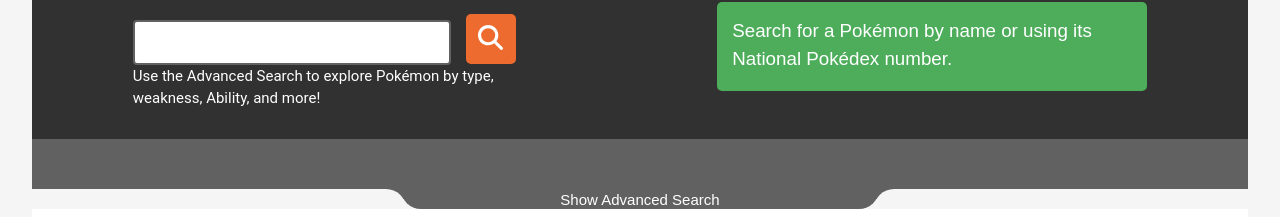
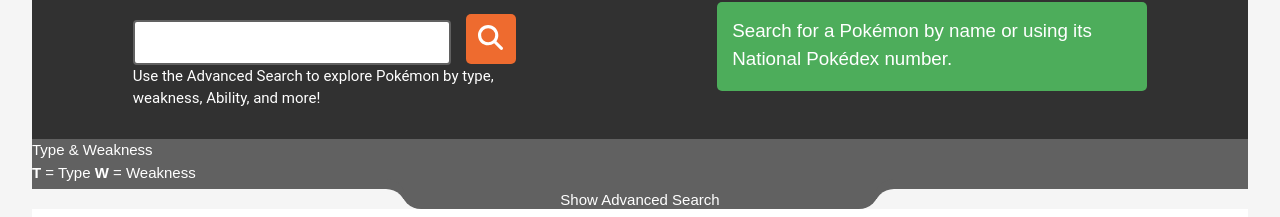
Before and after one commit to lunakid96/pokemon_vuejs, a Vue app in the folder Pokemon/: page /pokedex in a window 1280 px wide. Both pictures are taken after a click on the button "Show Advanced Search". Shown: the part 228-445 px from the top of the page. Built offline with nearby package versions, Linux system fonts and the light colour scheme; no server answers.

Commit message:
Update screen Pokedex

```diff
--- a/Pokemon/src/components/Accordion.vue
+++ b/Pokemon/src/components/Accordion.vue
@@ -1,11 +1,24 @@
 <script>
+export default {
+    data() {
+        return {
+            showFlg: false
+        }
+    },
+    methods: {
+        showContentFunc() {
+            this.showFlg = !this.showFlg;
+        }
+    }
+}
 </script>
 <template>
     <div id="AccordionContainer">
-        <div id="AccordionContent">
+        <div class="AccordionContent" :style="{'display': this.showFlg ? 'none' : 'block'}"></div>
+        <div class="AccordionContent" :style="{'display': !this.showFlg ? 'none' : 'block'}">
             <slot name="content"></slot>
         </div>
-        <button id="AccordionBtn">
+        <button id="AccordionBtn" @click="showContentFunc()">
             <slot name="button"></slot>
         </button>
     </div>
@@ -20,7 +33,7 @@
     align-items: center;
 }
 
-#AccordionContent {
+.AccordionContent {
     background: #616161;
     width: 100%;
     height: calc(100% - 20px);
--- a/Pokemon/src/components/AdvancedSearch.vue
+++ b/Pokemon/src/components/AdvancedSearch.vue
@@ -1,7 +1,51 @@
-<script></script>
+<script>
+import getService from '../service/commonServices.js';
+export default {
+    data() {
+        return {
+            types: [],
+            abilities: []
+        }
+    },
+    mounted() {
+        this.getPokemonTypes();
+    },
+    methods: {
+        async getPokemonTypes() {
+            this.types = await getService('https://pokeapi.co/api/v2/type?limit=1000&offset=0');
+        }
+    }
+}
+</script>
 <template>
-    <div class="advance-container">
-
+    <div class="advance-container row">
+        <div class="col-span-7">
+            <div class="row type-title">
+                <h2 class="col-span-6">
+                    Type & Weakness
+                </h2>
+                <div class="filter-help col-span-6">
+                    <span>
+                        <strong>T</strong>
+                        =  Type
+                    </span>
+                    <span>
+                        <strong>W</strong>
+                        =  Weakness
+                    </span>
+                </div>
+            </div>
+            <div></div>
+        </div>
+        <div class="col-span-5"></div>
     </div>
 </template>
-<style scoped></style>
+<style scoped>
+.advance-container {
+    width: 100%;
+}
+
+.type-title {
+    color: #fff;
+}
+</style>
--- a/Pokemon/src/views/PokedexView.vue
+++ b/Pokemon/src/views/PokedexView.vue
@@ -3,11 +3,12 @@
 import getService from '../service/commonServices.js';
 import Pokedex from '../components/Pokedex.vue';
 import Dropdown from '../components/Dropdown.vue';
+import AdvancedSearch from '../components/AdvancedSearch.vue';
 // Load the full build.
 import _ from 'lodash';
 
 export default {
-    components: { Accordion, Pokedex, Dropdown },
+    components: { Accordion, Pokedex, Dropdown, AdvancedSearch },
     data() {
         return {
             result: null,
@@ -86,7 +87,7 @@
         <div id="AdvancedSearch">
             <Accordion>
                 <template v-slot:content>
-
+                    <AdvancedSearch></AdvancedSearch>
                 </template>
                 <template v-slot:button>
                     Show Advanced Search
```
